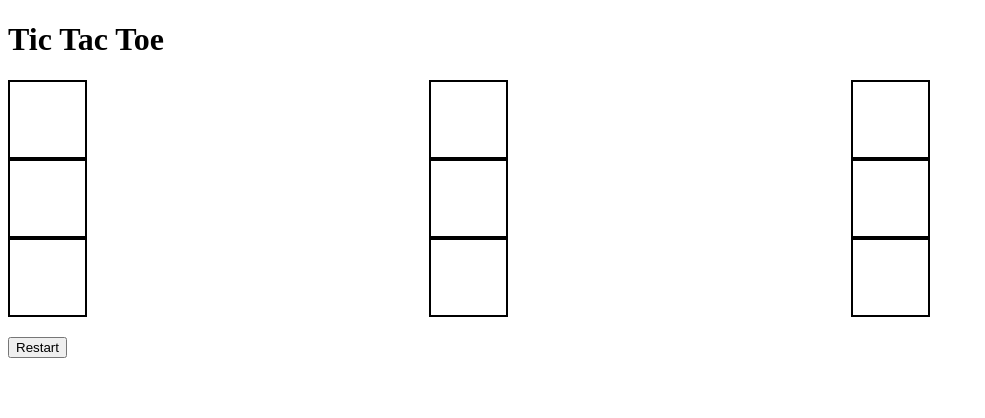
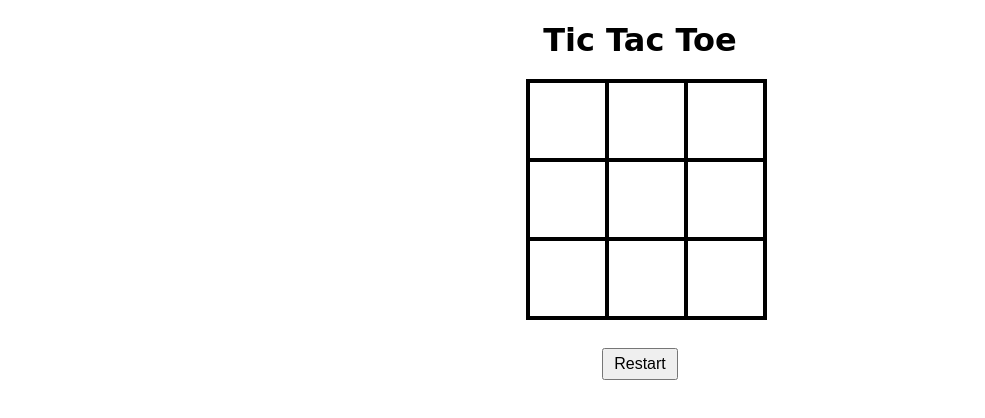
Before and after one commit to tanzim-ikram/tic-tac-toe, a plain HTML site: page index.html in a window 1280 px wide. Shown: the whole page, without its empty margins (0-985 px from the left). Drawn offline with Linux system fonts and the light colour scheme.

Commit message:
Add styling

```diff
--- a/style.css
+++ b/style.css
@@ -2,9 +2,30 @@
     width: 75px;
     height: 75px;
     border: 2px solid;
+    box-shadow: 0 0 0 2px;
+    line-height: 75px;
+    font-size: 50px;
+    cursor: pointer;
+}
+
+.cell:hover {
+    background-color: lightgray;
+}
+
+#gameContainer {
+    font-family: "Permanent Marker", cursive;
+    text-align: center;
 }
 
 #cellContainer {
     display: grid;
     grid-template-columns: repeat(3, auto);
+    width: 225px;
+    margin: auto;
 }
+
+#restartBtn {
+    margin: 10px;
+    padding: 5px 10px;
+    font-size: 1em;
+}
```
